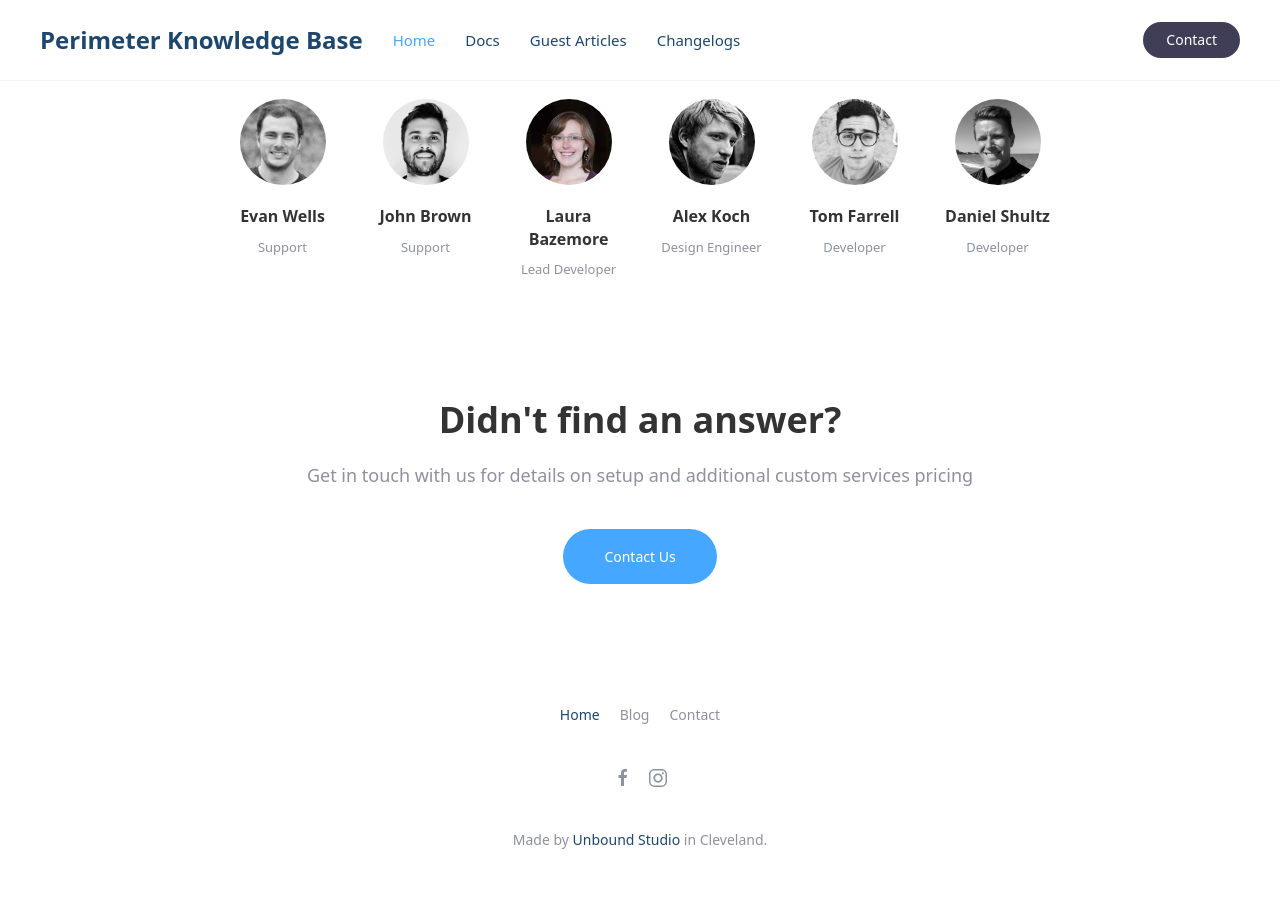
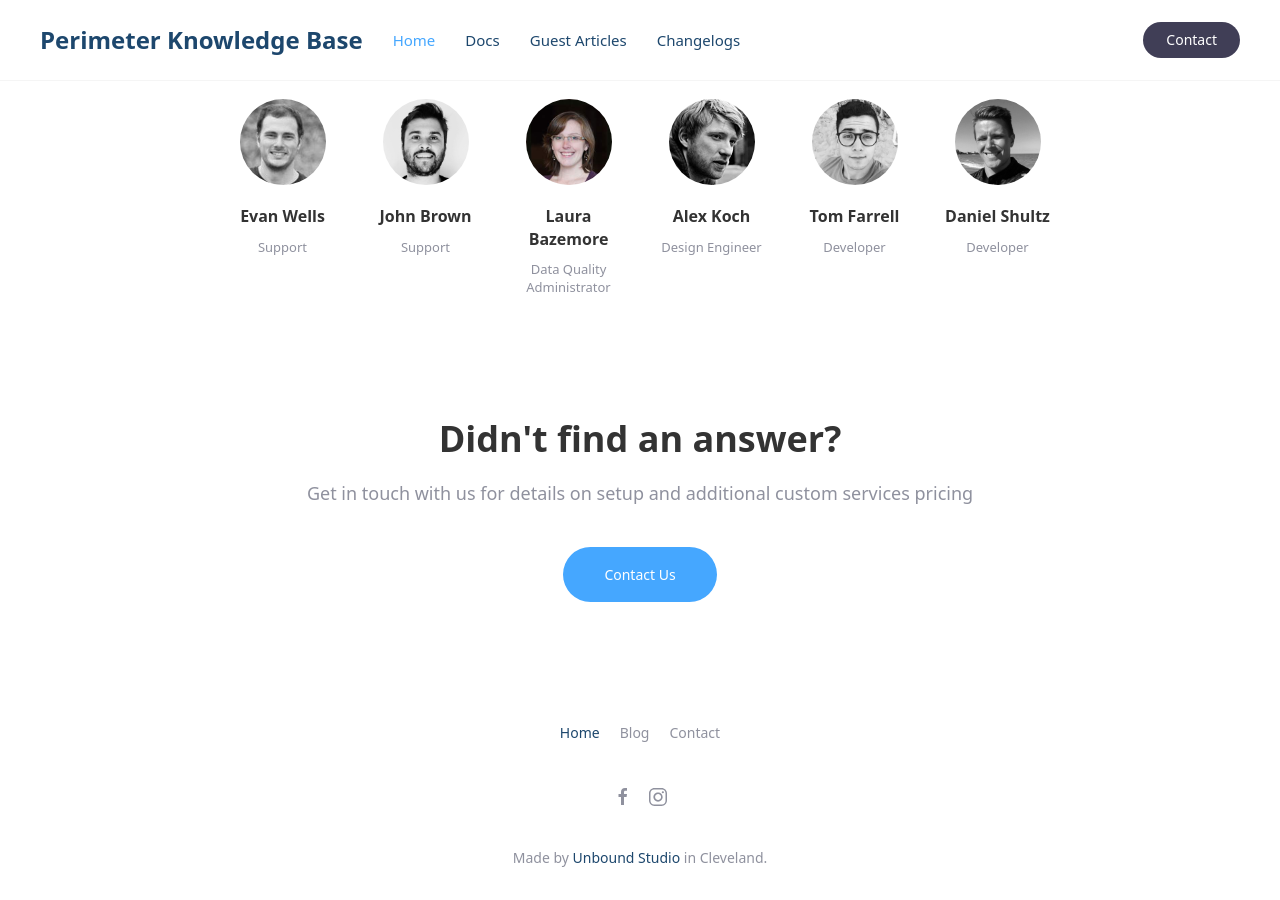
Before and after one commit to josephwper/perimeterkb, a Jekyll site: the page built from index.md, in a window 1280 px wide and 900 px high, scrolled down 2704 px. Built offline with Jekyll 4.4.1, drawn with Linux system fonts in a browser that asks for light colours.

Commit message:
Update _config.yml

```diff
--- a/_config.yml
+++ b/_config.yml
@@ -43,7 +43,7 @@ authors:
       avatar:       avatar-evan.png
     sara:
       name:         Laura Bazemore
-      title:        Lead Developer
+      title:        Data Quality Administrator
       avatar:       avatar-laura.png
     alex:
       name:         Alex Koch
```
